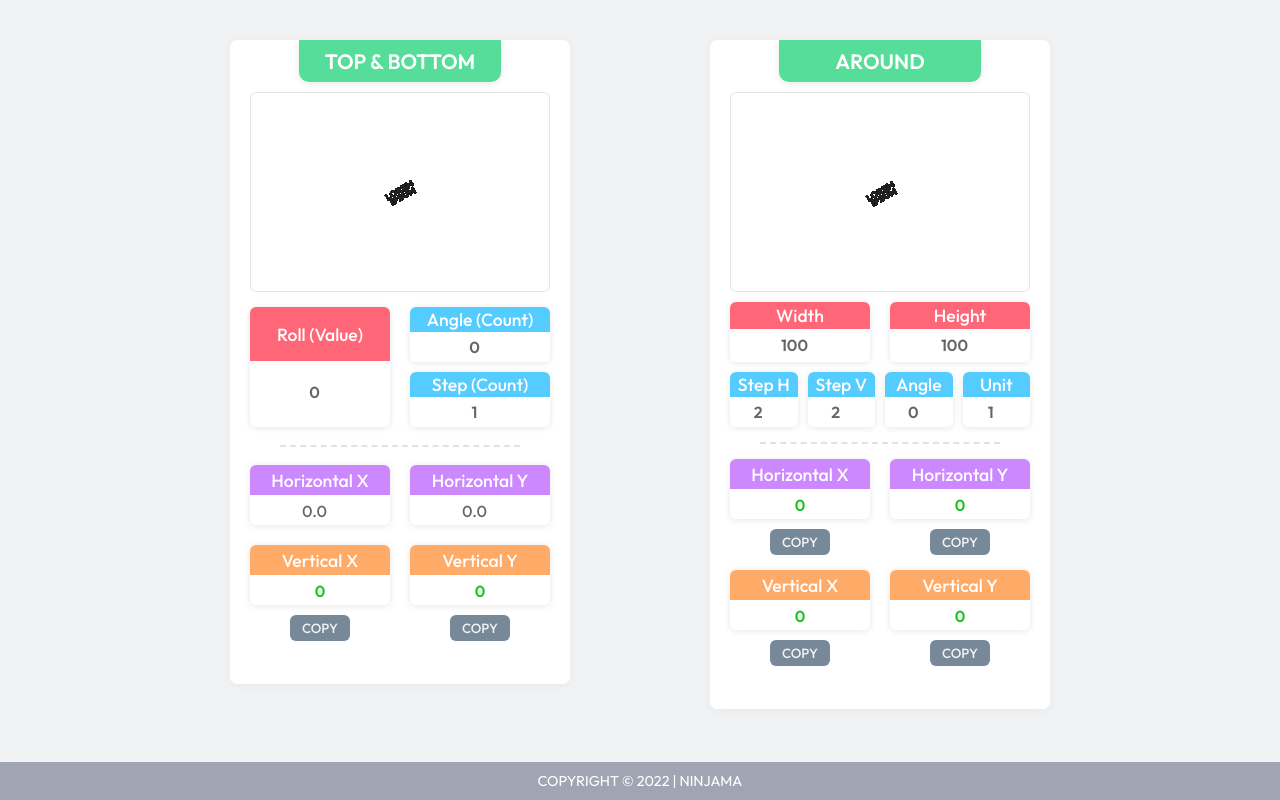
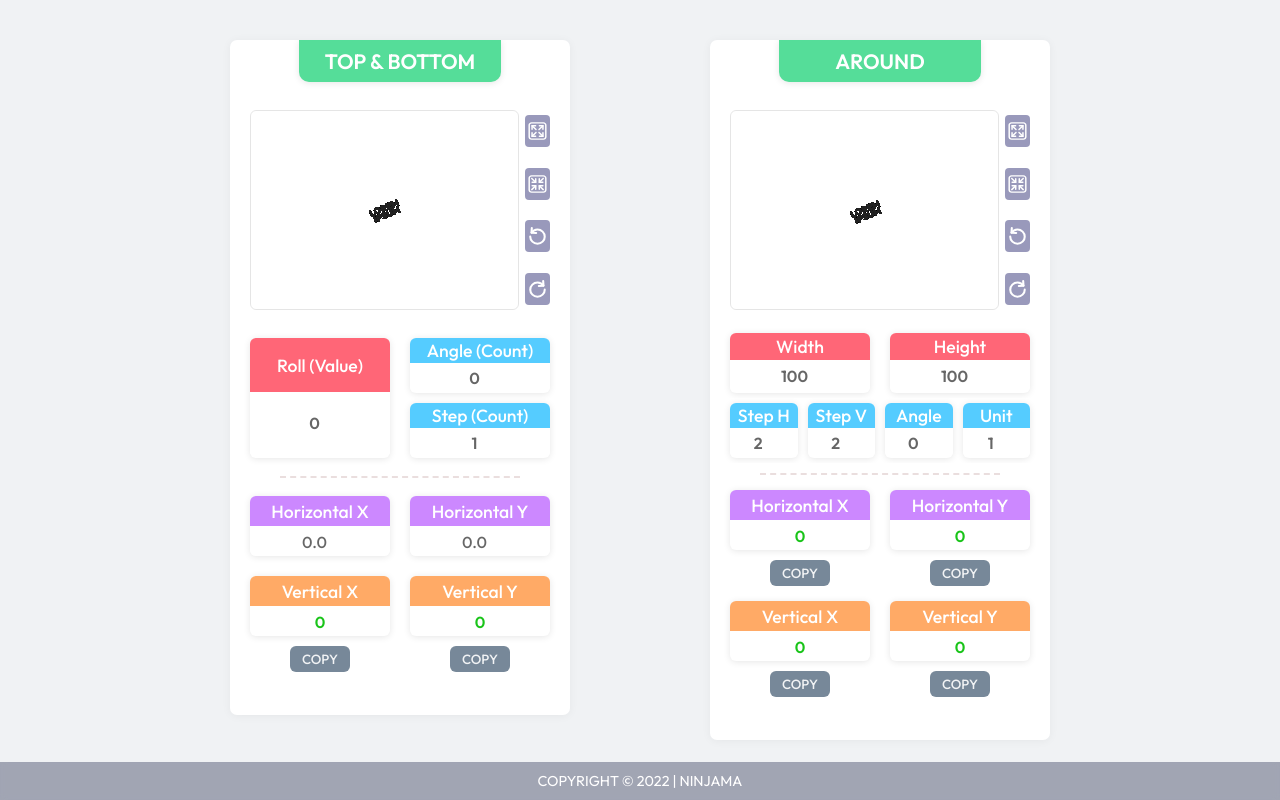
Before and after one commit to samabogbog/Rotary, a plain HTML site: page index.html in a window 1280 px wide. Drawn offline with Linux system fonts and the light colour scheme.

Commit message:
Add files via upload

```diff
--- a/index.html
+++ b/index.html
@@ -18,9 +18,19 @@
             <div class="frame">
                 <div class="title">TOP & BOTTOM</div>
 
-                <div id="preview_box2">
-                    <div class="row-box2">
-                        <div class="simple-text2">LOREM<br>IPSUM</div>
+                <div class="col-1">
+                    <div class="box-9">
+                        <div id="preview_box2">
+                            <div class="row-box2">
+                                <div class="simple-text2" id="simple_text2">LOREM<br>IPSUM</div>
+                            </div>
+                        </div>
+                    </div>
+                    <div class="box-1">
+                        <button class="fn-btn" id="expand2"><img src="/assets/expand.svg"></button>
+                        <button class="fn-btn" id="short2"><img src="/assets/short.svg"></button>
+                        <button class="fn-btn" id="rotate_c2"><img src="/assets/rotate-c.svg"></button>
+                        <button class="fn-btn" id="rotate_cc2"><img src="/assets/rotate-cc.svg"></button>
                     </div>
                 </div>
 
@@ -98,10 +108,19 @@
         <div class="col-2">
             <div class="frame">
                 <div class="title">AROUND</div>
-
-                <div id="preview_box4">
-                    <div class="row-box4">
-                        <div class="simple-text4">LOREM<br>IPSUM</div>
+                <div class="col-1">
+                    <div class="box-9">
+                        <div id="preview_box4">
+                            <div class="row-box4">
+                                <div class="simple-text4">LOREM<br>IPSUM</div>
+                            </div>
+                        </div>
+                    </div>
+                    <div class="box-1">
+                        <button class="fn-btn" id="expand4"><img src="/assets/expand.svg"></button>
+                        <button class="fn-btn" id="short4"><img src="/assets/short.svg"></button>
+                        <button class="fn-btn" id="rotate_c4"><img src="/assets/rotate-c.svg"></button>
+                        <button class="fn-btn" id="rotate_cc4"><img src="/assets/rotate-cc.svg"></button>
                     </div>
                 </div>
 
--- a/main.js
+++ b/main.js
@@ -124,7 +124,8 @@ function copyHY() {
     window.getSelection().removeAllRanges();
 }
 
-
+var deg2 = 337.5;
+var scale2 = 1;
 
 function preview2() {
     var preview_box = document.getElementById("preview_box2");
@@ -137,22 +138,64 @@ function preview2() {
 
     preview_box.innerHTML = '<div class="row-box2"></div>';
 
-    //rowBox[0].innerHTML += '<div class="simple-text">LOREM<br>IPSUM</div>'
+    // function Button 2 Ways
+    var expand2 = document.getElementById('expand2'),
+    short2 = document.getElementById('short2'),
+    rotate_c2 = document.getElementById('rotate_c2'),
+    rotate_cc2 = document.getElementById('rotate_cc2');
 
     for(i=0; i<30; i++) {
         rowBox[0].innerHTML += '<div class="simple-text2">LOREM<br>IPSUM</div>'
-/*
-        simpleText[i].style.left = (HX2 * i) + 'px';
-        simpleText[i].style.top = (HY2 * i) + 'px';
-*/
+    }
+    expand2.onclick = function() {
+        scale2 += 0.125;
+        if (scale2 > 2) {
+            scale2 = 2;
+        }
+        for(i=0; i<simpleText.length;i++) {
+            simpleText[i].style.transform = 'translate(-50%, -50%) rotate(' + deg2 + 'deg) scale('+ scale2 +')';
+        }
+        return scale2;
+    }
+    short2.onclick = function() {
+        scale2 -= 0.125;
+        if (scale2 < 0.5) {
+            scale2 = 0.5;
+        }
+        for(i=0; i<simpleText.length;i++) {
+            simpleText[i].style.transform = 'translate(-50%, -50%) rotate(' + deg2 + 'deg) scale('+ scale2 +')';
+        }
+        return scale2;
+    }
+    rotate_c2.onclick = function() {
+        deg2 -= 11.25;
+        if (deg2 == 0) {
+            deg2 = 360;
+        }
+        for(i=0; i<simpleText.length;i++) {
+            simpleText[i].style.transform = 'translate(-50%, -50%) rotate(' + deg2 + 'deg) scale('+ scale2 +')';
+        }
+        return deg2;
+    }
+    rotate_cc2.onclick = function() {
+        deg2 += 11.25;
+        if (deg2 == 360) {
+            deg2 = 0;
+        }
+        for(i=0; i<simpleText.length;i++) {
+            simpleText[i].style.transform = 'translate(-50%, -50%) rotate(' + deg2 + 'deg) scale('+ scale2 +')';
+        }
+        return deg2;
     }
     for(x=0; x<15; x++) {
         simpleText[x].style.left = (preview_box_width/2) + (HX2 * x) + 'px';
         simpleText[x].style.top = (preview_box_height/2) + (HY2 * x) + 'px';
+        simpleText[x].style.transform = 'translate(-50%, -50%) rotate(' + deg2 + 'deg) scale('+ scale2 +')';
     }
     for(y=15; y<30; y++) {
         simpleText[y].style.left = (preview_box_width/2) - (HX2 * (y-14)) + 'px';
         simpleText[y].style.top = (preview_box_height/2) - (HY2 * (y-14)) + 'px';
+        simpleText[y].style.transform = 'translate(-50%, -50%) rotate(' + deg2 + 'deg) scale('+ scale2 +')';
     }
     for(i=0; i<29; i++) {
         var clone = rowBox[i].cloneNode(true);
@@ -169,6 +212,8 @@ function preview2() {
 }
 preview2();
 
+var deg4 = 337.5;
+var scale4 = 1;
 function preview4() {
     var preview_box4 = document.getElementById("preview_box4");
     var rowBox4 = document.getElementsByClassName('row-box4');
@@ -182,26 +227,65 @@ function preview4() {
 
     preview_box4.innerHTML = '<div class="row-box4"></div>';
 
-    //rowBox[0].innerHTML += '<div class="simple-text">LOREM<br>IPSUM</div>'
+    // function Button 4 Ways
+    var expand4 = document.getElementById('expand4'),
+    short4 = document.getElementById('short4'),
+    rotate_c4 = document.getElementById('rotate_c4'),
+    rotate_cc4 = document.getElementById('rotate_cc4');
 
     for(i=0; i<30; i++) {
         rowBox4[0].innerHTML += '<div class="simple-text4">LOREM<br>IPSUM</div>'
-/*
-        simpleText[i].style.left = (HX2 * i) + 'px';
-        simpleText[i].style.top = (HY2 * i) + 'px';
-*/
     }
-
+    expand4.onclick = function() {
+        scale4 += 0.125;
+        if (scale4 > 2) {
+            scale4 = 2;
+        }
+        for(i=0; i<simpleText4.length;i++) {
+            simpleText4[i].style.transform = 'translate(-50%, -50%) rotate(' + deg4 + 'deg) scale('+ scale4 +')';
+        }
+        return scale4;
+    }
+    short4.onclick = function() {
+        scale4 -= 0.125;
+        if (scale4 < 0.5) {
+            scale4 = 0.5;
+        }
+        for(i=0; i<simpleText4.length;i++) {
+            simpleText4[i].style.transform = 'translate(-50%, -50%) rotate(' + deg4 + 'deg) scale('+ scale4 +')';
+        }
+        return scale4;
+    }
+    rotate_c4.onclick = function() {
+        deg4 -= 11.25;
+        if (deg4 == 0) {
+            deg4 = 360;
+        }
+        for(i=0; i<simpleText4.length;i++) {
+            simpleText4[i].style.transform = 'translate(-50%, -50%) rotate(' + deg4 + 'deg) scale('+ scale4 +')';
+        }
+        return deg4;
+    }
+    rotate_cc4.onclick = function() {
+        deg4 += 11.25;
+        if (deg4 == 360) {
+            deg4 = 0;
+        }
+        for(i=0; i<simpleText4.length;i++) {
+            simpleText4[i].style.transform = 'translate(-50%, -50%) rotate(' + deg4 + 'deg) scale('+ scale4 +')';
+        }
+        return deg4;
+    }
     for(x=0; x<15; x++) {
         simpleText4[x].style.left = (preview_box_width4/2) + (HX4 * x) + 'px';
-
         simpleText4[x].style.top = (preview_box_height4/2) + (HY4 * x) + 'px';
+        simpleText4[x].style.transform = 'translate(-50%, -50%) rotate(' + deg4 + 'deg) scale('+ scale4 +')';
     }
     for(y=15; y<30; y++) {
         simpleText4[y].style.left = (preview_box_width4/2) - (HX4 * (y-14)) + 'px';
         simpleText4[y].style.top = (preview_box_height4/2) - (HY4 * (y-14)) + 'px';
+        simpleText4[y].style.transform = 'translate(-50%, -50%) rotate(' + deg4 + 'deg) scale('+ scale4 +')';
     }
-
     for(i=0; i<29; i++) {
         var clone = rowBox4[i].cloneNode(true);
         preview_box4.append(clone);
@@ -214,9 +298,9 @@ function preview4() {
         rowBox4[i].style.top = (preview_box_height4/2) - (vy4_result * (i-14)) + 'px';
         rowBox4[i].style.left = (preview_box_width4/2) - (vx4_result * (i-14)) + 'px';
      }
-
 }
 preview4();
+
 // animate animClass
 var elem = document.getElementsByClassName("notif");
 function anim2() {
--- a/style.css
+++ b/style.css
@@ -13,9 +13,29 @@ body {
     min-width: 380px;
     margin: auto;
 }
+.col-1 {
+    display: flex;
+    width: 100%;
+    padding: 10px 7px;
+    box-sizing: border-box;
+}
 .col-2 {
     width: 50%;
     padding: 10px;
+    box-sizing: border-box;
+}
+.box-9 {
+    width: 90%;
+    padding: 3px;
+    box-sizing: border-box;
+
+}
+.box-1 {
+    display: flex;
+    flex-wrap: wrap;
+    align-items: center;
+    width: 10%;
+    padding: 3px;
     box-sizing: border-box;
 }
 .line-sm {
@@ -233,11 +253,28 @@ body {
     font-weight: 500;
     border-radius: 6px;
     cursor: pointer;
-    transition: .15s;
+    transition: .2s;
 }
 .btn:hover {
     background: #678;
     box-shadow: 0 1px 4px rgba(0, 0, 0, 0.25);
+}
+.fn-btn {
+    width: 100%;
+    height: 32px;
+    margin: auto;
+    padding: 3px;
+    background: #99b;
+    border: none;
+    border-radius: 4px;
+    cursor: pointer;
+}
+.fn-btn:active {
+    background: #88a;
+}
+.fn-btn img {
+    width: 100%;
+    height: 100%;
 }
 .foot {
     display: block;
@@ -288,7 +325,7 @@ body {
     font-weight: 900;
     line-height: 0.8em;
     color: #222;
-    transform: translate(-50%, -50%) rotate(-30deg);
+    transform: translate(-50%, -50%) rotate(337.5deg);
     top: 50%;
     left: 50%;
 }
```
